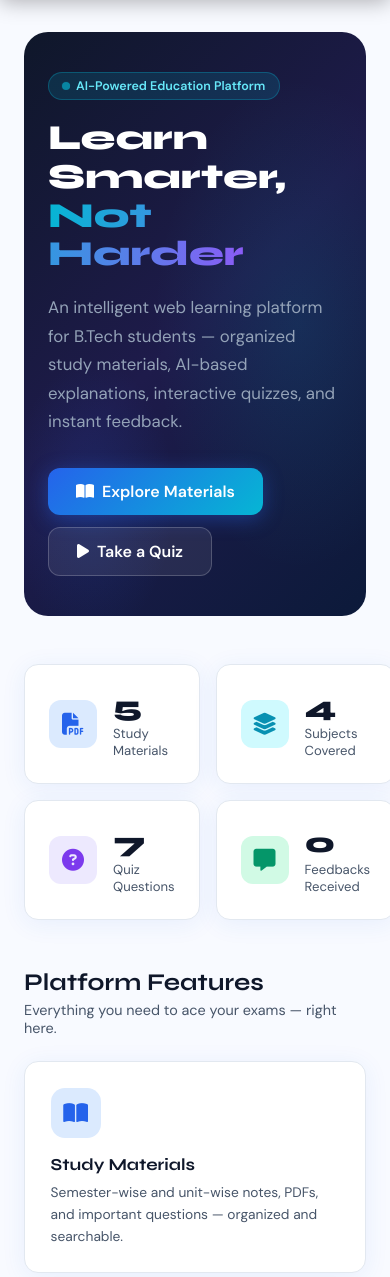
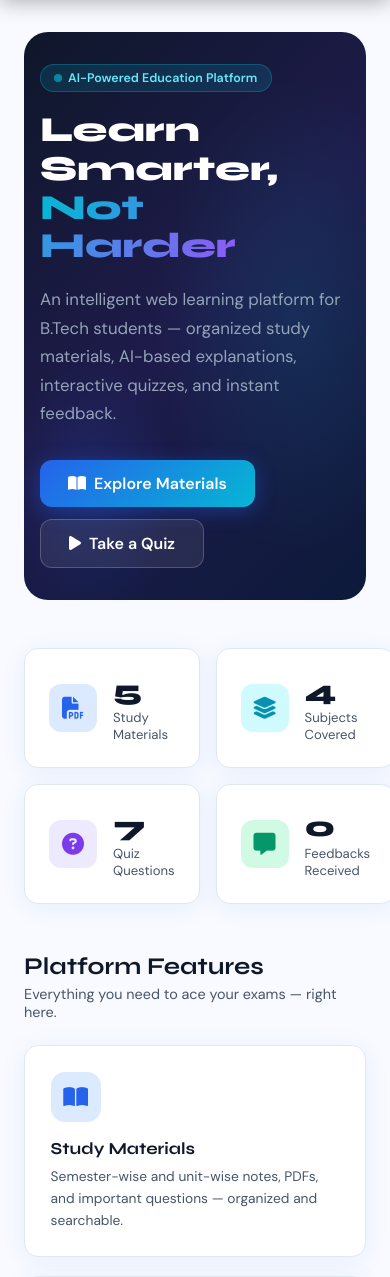
Before and after one commit to shivampoddar12/smart_learning-, a Flask app: page / in a window 390 px wide; the page is wider, and only the part inside the window is pictured. Shown: the part 64-1341 px from the top of that part. Run offline with Flask 3, Linux system fonts and the light colour scheme.

Commit message:
Update index.html

```diff
--- a/templates/index.html
+++ b/templates/index.html
@@ -61,6 +61,38 @@
   .qab.gr { background:linear-gradient(135deg,#059669,#10B981); }
   @media(max-width:900px) { .hero{grid-template-columns:1fr} .hero-visual{display:none} .stats-bar{grid-template-columns:1fr 1fr} .feat-grid{grid-template-columns:1fr 1fr} .quick-grid{grid-template-columns:1fr} }
   @media(max-width:600px) { .hero{padding:2.5rem 1.5rem} .hero h1{font-size:2.2rem} .feat-grid{grid-template-columns:1fr} }
+  <style>
+  /* tumhara pura CSS */
+
+  @media(max-width:600px){
+    ...
+  }
+
+  /* 🔥 MOBILE FIX FINAL */
+  html, body {
+    overflow-x: hidden;
+  }
+
+  @media (max-width: 768px) {
+    body {
+      overflow-x: hidden;
+    }
+
+    .hero {
+      grid-template-columns: 1fr !important;
+      padding: 2rem 1rem !important;
+    }
+
+    .hero-visual {
+      display: none !important;
+    }
+
+    .stats-bar {
+      grid-template-columns: 1fr 1fr !important;
+    }
+  }
+
+</style>
 </style>
 {% endblock %}
 {% block content %}
```
